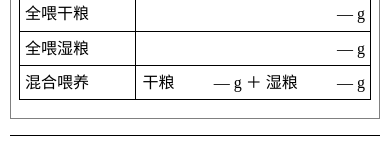
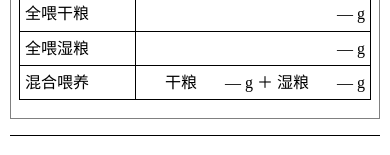
Before and after one commit to voxServalG/cat-food, a plain HTML site: page index.html in a window 390 px wide. Shown: the part 901-1056 px from the top of the page. Drawn offline with Linux system fonts and the light colour scheme.

Commit message:
数字槽收紧为 5ch 并强制单行，恢复紧凑观感

```diff
--- a/index.html
+++ b/index.html
@@ -35,8 +35,9 @@
   th, td { border: 1px solid #000000; padding: 4px 8px; text-align: left; vertical-align: top; overflow-wrap: break-word; }
   th { background: #e0e0e0; font-weight: bold; }
   td.num { text-align: right; }
-  /* 数字固定槽位：数值变化时其余文字位置不动 */
-  .num-slot { display: inline-block; width: 4.5em; text-align: right; }
+  /* 数字固定槽位：按实际取值范围（三位数带一位小数）定宽，数值变化时其余文字位置不动 */
+  #row-mixed td.num { white-space: nowrap; }
+  .num-slot { display: inline-block; width: 5ch; text-align: right; }
   .err { color: #ff0000; }
   .warn { color: #cc6600; }
   .small { font-size: 0.85em; }
@@ -50,7 +51,6 @@
     fieldset { padding: 6px 8px 10px; }
     input[type="number"] { width: 6em; }
     th, td { padding: 3px 5px; }
-    .num-slot { width: 3.2em; }
   }
 </style>
 </head>
```
